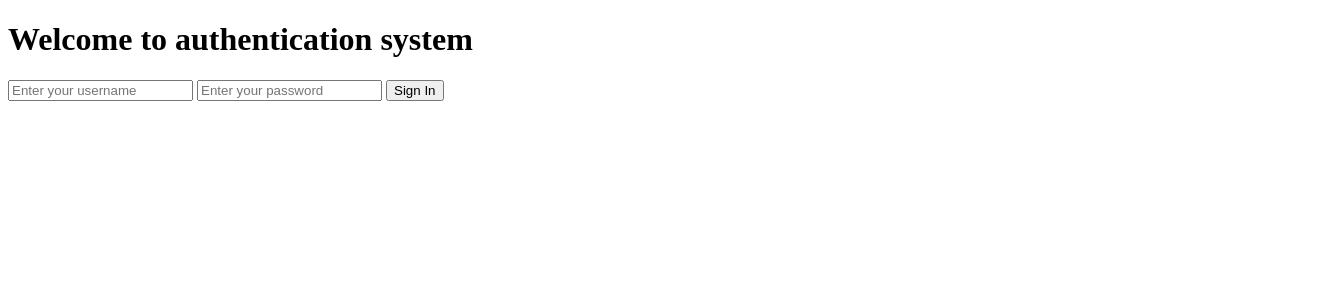
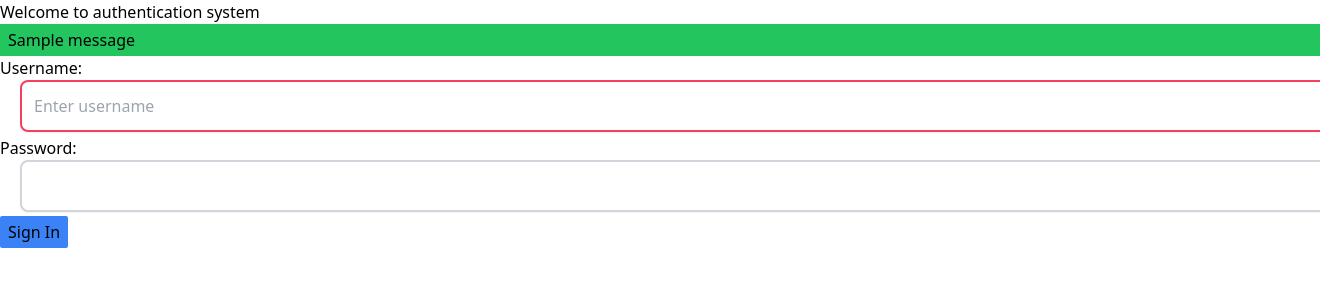
Before and after one commit to sifatmahmud/Django-Project-Task-Management, a Django app: page /users/sign-in/ in a window 1320 px wide; the page is wider, and only the part inside the window is pictured. Shown: the top 300 px of that part. Run offline with Django 5.2, Linux system fonts and the light colour scheme; tables that the repository leaves empty hold one stand-in row (values such as "Sample post"); one stand-in notice (Sample message) is shown; some libraries are stand-ins or nearby versions.

Commit message:
11.6 Login with AuthenticationForm

```diff
--- a/users/forms.py
+++ b/users/forms.py
@@ -3,6 +3,7 @@ import re
 from django.contrib.auth.forms import UserCreationForm
 from django.contrib.auth.models import User
 from tasks.forms import StyleFormMixin
+from django.contrib.auth.forms import AuthenticationForm
 
 
 class RegisterForm(UserCreationForm):
@@ -72,3 +73,8 @@ class CustomRegistrationForm(StyleFormMixin, forms.ModelForm):
             raise forms.ValidationError("Password do not match")
 
         return cleaned_data
+
+
+class LoginForm(StyleFormMixin, AuthenticationForm):
+    def __init__(self, *args, **kwargs):
+        super().__init__(*args, **kwargs)
--- a/users/templates/registration/login.html
+++ b/users/templates/registration/login.html
@@ -1,18 +1,27 @@
+{% load static %}
 <!DOCTYPE html>
 <html lang="en">
 <head>
     <meta charset="UTF-8">
     <meta name="viewport" content="width=device-width, initial-scale=1.0">
     <title>Document</title>
+    {% comment %} <link rel="stylesheet" href="{% static "CSS/output.css" %}%}"> {% endcomment %}
+    <script src="https://cdn.tailwindcss.com"></script>
+
 </head>
 <body>
     <h1>Welcome to authentication system</h1>
     <div>
+        {% if messages %}
+            {% for message in messages %}
+                <div class="px-2 py-1 {% if message.tags == 'success' %}bg-green-500{% endif %}">{{message}}</div>
+            {% endfor %}
+        {% endif %}
+
         <form method='POST'>
             {% csrf_token %}
-            <input type="text" placeholder="Enter your username" name="username">
-            <input type="password" placeholder="Enter your password" name="password">
-            <button type="submit">Sign In</button>
+            {{form.as_p}}
+            <button class='bg-blue-500 px-2 py-1 rounded-sm' type="submit">Sign In</button>
         </form>
     </div>
 </body>
--- a/users/templates/registration/register.html
+++ b/users/templates/registration/register.html
@@ -15,6 +15,7 @@
                 {{error}}
             {% endfor %}
         {% endif %}
+
         <form action="" method="POST">
             {% csrf_token %}
             {% for field in form %}
--- a/users/views.py
+++ b/users/views.py
@@ -4,6 +4,7 @@ from django.contrib.auth.models import User
 from django.contrib.auth import login, authenticate, logout
 from users.forms import CustomRegistrationForm
 from django.contrib import messages
+from users.forms import LoginForm
 
 
 
@@ -17,7 +18,7 @@ def sign_up(request):
         if form.is_valid():
             user = form.save(commit=False)
             print('user', user)
-            user.set_password(form.cleaned_data.get('password'))
+            user.set_password(form.cleaned_data.get('password1'))
             print(form.cleaned_data)
             user.is_active = False
             user.save()
@@ -29,16 +30,14 @@ def sign_up(request):
 
 
 def sign_in(request):
+    form = LoginForm()
     if request.method == 'POST':
-        username = request.POST.get('username')
-        password = request.POST.get('password')
-        print("Doc", username, password)
-        user = authenticate(request, username=username, password=password)
-        print(user)
-        if user is not None:
+        form = LoginForm(data=request.POST)
+        if form.is_valid():
+            user = form.get_user()
             login(request, user)
             return redirect('home')
-    return render(request, 'registration/login.html')
+    return render(request, 'registration/login.html', {'form': form})
 
 
 def sign_out(request):
```
